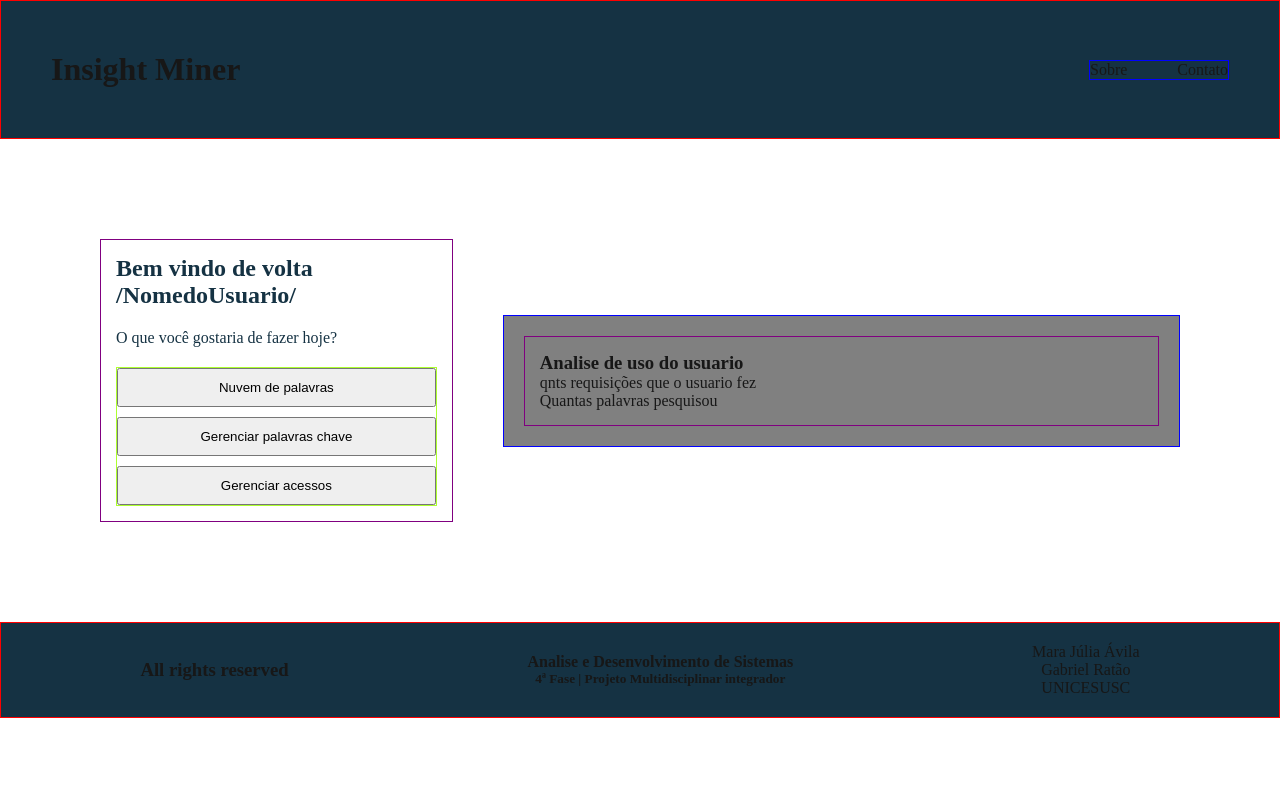
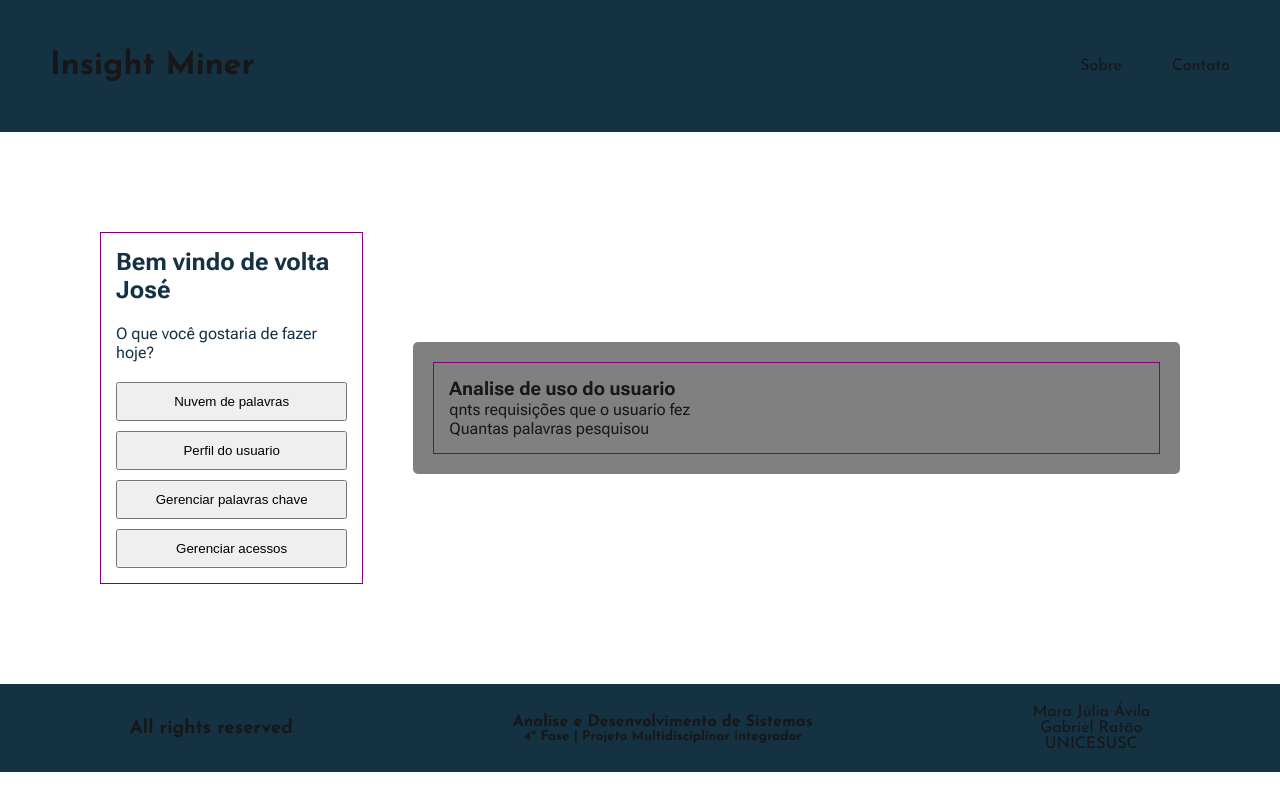
Before and after one commit to emiyablake/insightminer, a Next.js app in the folder client/: page /home in a window 1280 px wide. Built offline with nearby package versions, Linux system fonts and the light colour scheme.

Commit message:
global fonts | new routes and apges

```diff
--- a/client/app/Components/Footer/Footer.module.css
+++ b/client/app/Components/Footer/Footer.module.css
@@ -4,7 +4,6 @@
     justify-content:space-around;
     text-align: center;
     padding: 20px;
-    border: 1px solid red;
     background-color: var(--blue);
 
 
--- a/client/app/Components/Header/Header.module.css
+++ b/client/app/Components/Header/Header.module.css
@@ -5,14 +5,16 @@
  align-items: center;
  justify-content: space-between;
  padding: 50px;
- border: 1px solid red;
  background-color:var(--blue);
+}
+
+.typeName{
+    font-family: var(--font-jose-sans);
 }
 
 .nav{
  display: flex;
  flex-direction: row;
  gap: 50px;
- border: 1px blue solid;
 
 }
--- a/client/app/Components/Header/Header.tsx
+++ b/client/app/Components/Header/Header.tsx
@@ -4,7 +4,7 @@ import Link from "next/link"
 export default function Header() {
     return(
         <div className={styles.header}>
-            <Link href={"./home"}><h1>Insight Miner</h1></Link>
+            <Link href={"./home"}><h1 className={styles.typeName}>Insight Miner</h1></Link>
             <nav className={styles.nav}>
                 <a href="">Sobre</a>
                 <a href="">Contato</a>
--- a/client/app/home/home.module.css
+++ b/client/app/home/home.module.css
@@ -4,6 +4,7 @@
     align-items: center;
     gap: 50px;
     padding: 100px;
+    font-family: var(--font-robo-flex);
 }
 
 .userHome{
@@ -19,16 +20,15 @@
     display: flex;
     flex-direction: column;
     gap: 10px;
-    border: 1px solid greenyellow;
+
 }
-
 
 .dashHome{
     display: flex;
     flex-direction: column;
     padding: 20px;
-    width: 800px;
-    border: 1px solid blue;
+    width: 900px;
+    border-radius: 5px;
     background-color: gray;
 }
 
--- a/client/app/home/page.tsx
+++ b/client/app/home/page.tsx
@@ -9,10 +9,11 @@ export default function Home() {
             <Header />
             <main className={styles.mainHome}>
                 <div className={styles.userHome}>
-                    <h2>Bem vindo de volta /NomedoUsuario/</h2>
+                    <h2>Bem vindo de volta José</h2>
                     <p>O que você gostaria de fazer hoje?</p>
                     <nav className={styles.navHome}>
                         <button><Link href={"./wordcloud"}>Nuvem de palavras</Link></button>
+                        <button><Link href={"./userProfile"}>Perfil do usuario</Link></button>
                         <button>Gerenciar palavras chave</button>
                         <button>Gerenciar acessos</button>
                     </nav>
--- a/client/app/layout.tsx
+++ b/client/app/layout.tsx
@@ -1,20 +1,21 @@
 import type { Metadata } from "next";
-import localFont from "next/font/local";
+import  { Josefin_Sans, Roboto_Flex } from "next/font/google";
 import "./globals.css";
 
-const geistSans = localFont({
-  src: "./fonts/GeistVF.woff",
-  variable: "--font-geist-sans",
-  weight: "100 900",
+const joseSans = Josefin_Sans({
+  weight: "variable",
+  variable: "--font-jose-sans",
+  subsets: ["latin"]
 });
-const geistMono = localFont({
-  src: "./fonts/GeistMonoVF.woff",
-  variable: "--font-geist-mono",
-  weight: "100 900",
+
+const robotoFlex = Roboto_Flex({
+  weight: "variable",
+  variable: "--font-robo-flex",
+  subsets: ["latin"]
 });
 
 export const metadata: Metadata = {
-  title: "Create Next App",
+  title: "Insight Miner",
   description: "Generated by create next app",
 };
 
@@ -25,7 +26,7 @@ export default function RootLayout({
 }>) {
   return (
     <html lang="en">
-      <body className={`${geistSans.variable} ${geistMono.variable}`}>
+      <body className={`${joseSans.variable} ${robotoFlex.variable} `}>
         {children}
       </body>
     </html>
--- /dev/null
+++ b/client/app/userProfile/page.tsx
@@ -0,0 +1,3 @@
+export default function userProfile() {
+    return <h1>User Profile</h1>
+}
```
Also changed, not shown: client/app/userProfile/userProfile.module.css (added).
